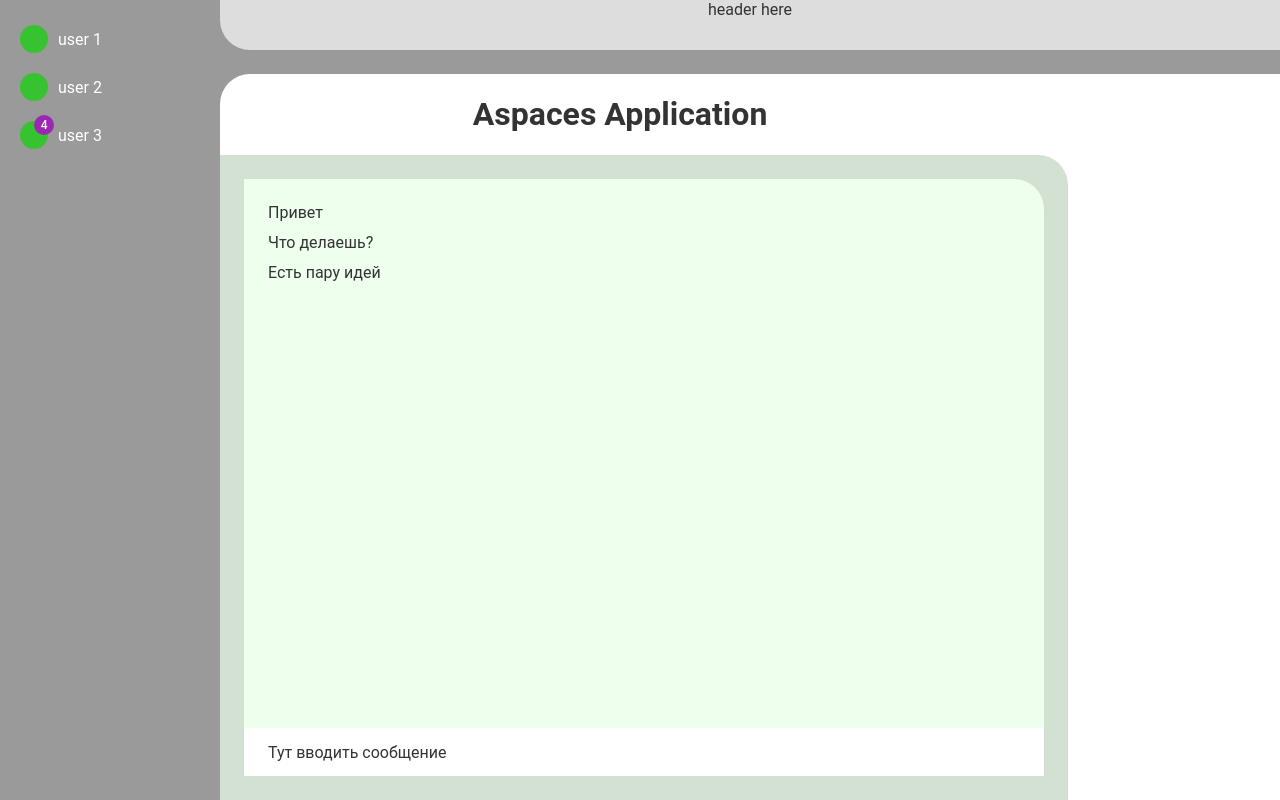
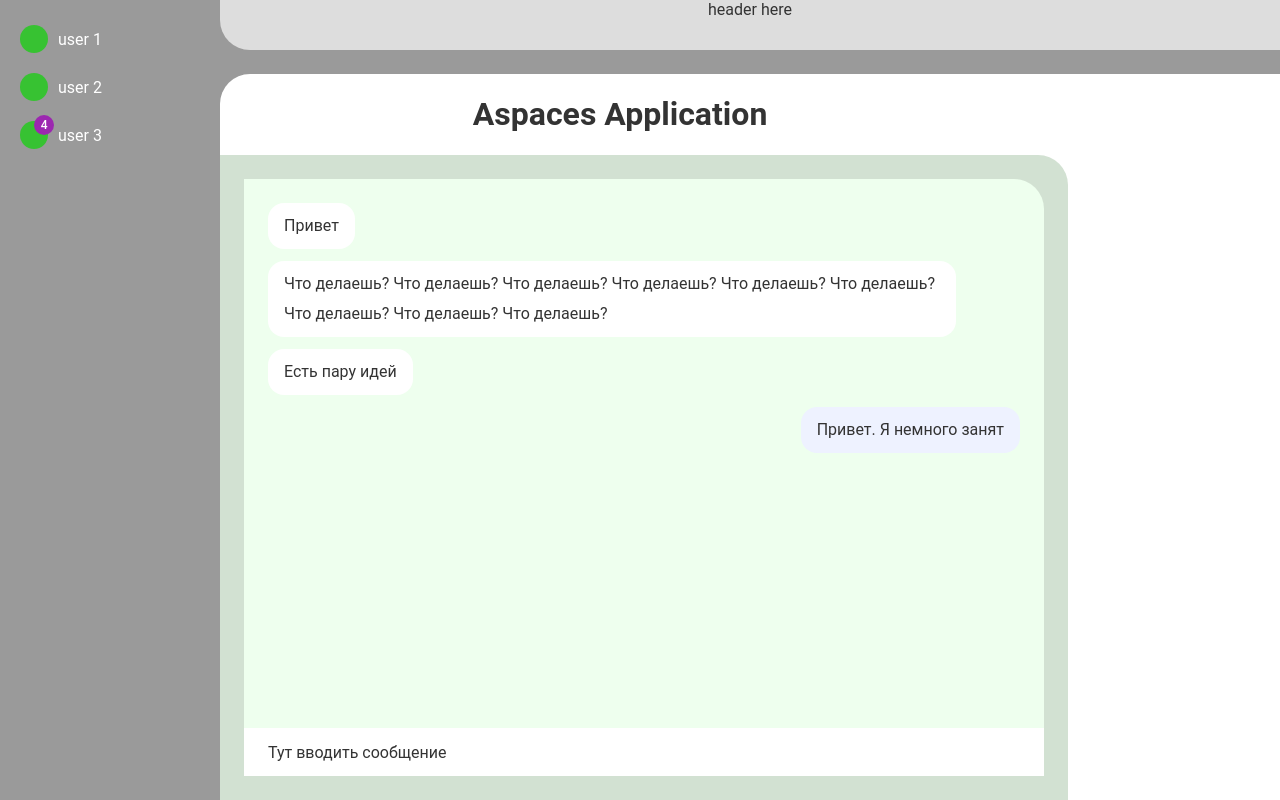
Before and after one commit to vladislav-prakhov/aspaces, a React (Create React App) app in the folder front/: page / in a window 1280 px wide. Built offline with nearby package versions, Linux system fonts and the light colour scheme.

Commit message:
сhore: add styles for chat messages and add clsx library

```diff
--- a/front/package.json
+++ b/front/package.json
@@ -13,6 +13,7 @@
     "@types/node": "^16.11.62",
     "@types/react": "^18.0.21",
     "@types/react-dom": "^18.0.6",
+    "clsx": "^1.2.1",
     "react": "^18.2.0",
     "react-dom": "^18.2.0",
     "react-router-dom": "^6.4.1",
--- a/front/src/components/Chat/index.tsx
+++ b/front/src/components/Chat/index.tsx
@@ -1,18 +1,21 @@
 import { FC, ReactElement } from 'react'
 import { Flexbox, FlexboxColumn } from '../Box'
+import clsx from 'clsx'
 import styles from './styles.module.scss'
 
 interface IChatMessage {
     name: string
     text: string
-    isMine: boolean
+    isOutgoing?: boolean
 }
 
-export const Message: FC<IChatMessage> = ({ name, text, isMine }) => {
+export const Message: FC<IChatMessage> = ({ name, text, isOutgoing }) => {
     return (
-        <Flexbox height='30px'>
-            {text}
+        <div className={clsx(styles.messageRow, { [styles.outgoing]: Boolean(isOutgoing)})}>
+            <Flexbox className={styles.message}>
+            <span>{text}</span>
         </Flexbox>
+        </div>
     )
 }
 
@@ -28,9 +31,10 @@ export const ChatBox: FC<{ children?: ReactElement }> = ({ children }) => {
 export const MessagesBox: FC<{ children?: ReactElement }> = ({ children }) => {
     return (
         <FlexboxColumn className={styles.messagesBox}>
-            <Message name='Valdemar' text='Привет' isMine={false}  />
-            <Message name='Valdemar' text='Что делаешь?' isMine={false}  />
-            <Message name='Valdemar' text='Есть пару идей' isMine={false}  />
+            <Message name='Valdemar' text='Привет' />
+            <Message name='Valdemar' text='Что делаешь? Что делаешь? Что делаешь? Что делаешь? Что делаешь? Что делаешь? Что делаешь? Что делаешь? Что делаешь?' />
+            <Message name='Valdemar' text='Есть пару идей' />
+            <Message name='Valdemar' text='Привет. Я немного занят' isOutgoing  />
         </FlexboxColumn>
     )
 }
--- a/front/src/components/Chat/styles.module.scss
+++ b/front/src/components/Chat/styles.module.scss
@@ -18,3 +18,32 @@
     background: #fff;
     padding: 0 24px;
 }
+
+$messageHeight: 30px;
+
+.messageRow {
+    display: flex;
+
+    .message {
+        background: #fff;
+        padding: 8px 16px;
+        border-radius: 16px;
+        min-height: $messageHeight;
+        line-height: $messageHeight;
+        width: max-content;
+        max-width: calc(100% - 96px);
+        text-align: left;
+    }
+
+    + .messageRow {
+        margin-top: 12px;
+    }
+
+    &.outgoing {
+        justify-content: right;
+
+        .message {
+            background: rgb(238, 242, 255);
+        }
+    }
+}
```
